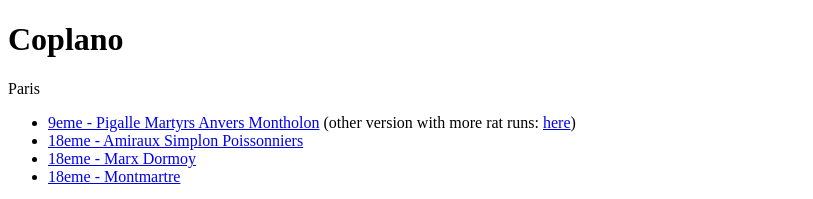
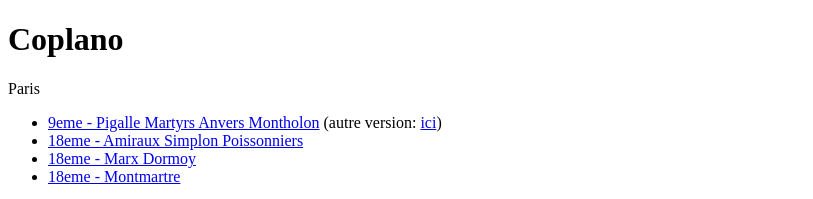
Before and after one commit to ParisEnSelle/coplano, a plain HTML site: page index.html in a window 1280 px wide. Shown: the top 199 px of the page, without its empty margins (0-813 px from the left). Drawn offline with Linux system fonts and the light colour scheme.

Commit message:
Update index.html

```diff
--- a/index.html
+++ b/index.html
@@ -10,7 +10,7 @@
           Paris
         </p>
         <ul>
-          <li><a href="/plan/paris/9/pigalle-martyrs-anvers-montholon.html">9eme - Pigalle Martyrs Anvers Montholon</a> (other version with more rat runs: <a href="/plan/paris/9/pigalle-martyrs-anvers-montholon.10_rat_runs.html">here</a>)</li>
+          <li><a href="/plan/paris/9/pigalle-martyrs-anvers-montholon.html">9eme - Pigalle Martyrs Anvers Montholon</a> (autre version: <a href="/plan/paris/9/pigalle-martyrs-anvers-montholon.10_rat_runs.html">ici</a>)</li>
           <li><a href="/plan/paris/18/amiraux-simplon-poissonniers.html">18eme - Amiraux Simplon Poissonniers</a></li>
           <li><a href="/plan/paris/18/marxdormoy.html">18eme - Marx Dormoy</a></li>
           <li><a href="/plan/paris/18/montmartre.html">18eme - Montmartre</a></li>
```
